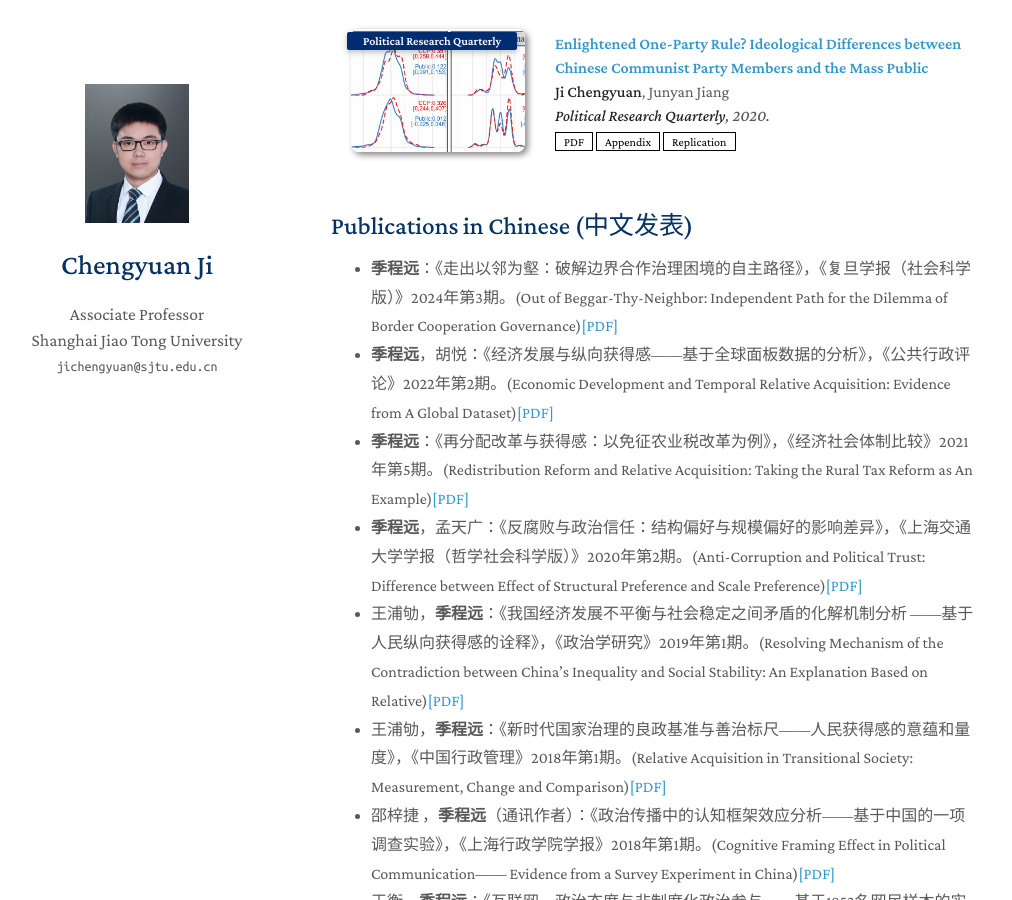
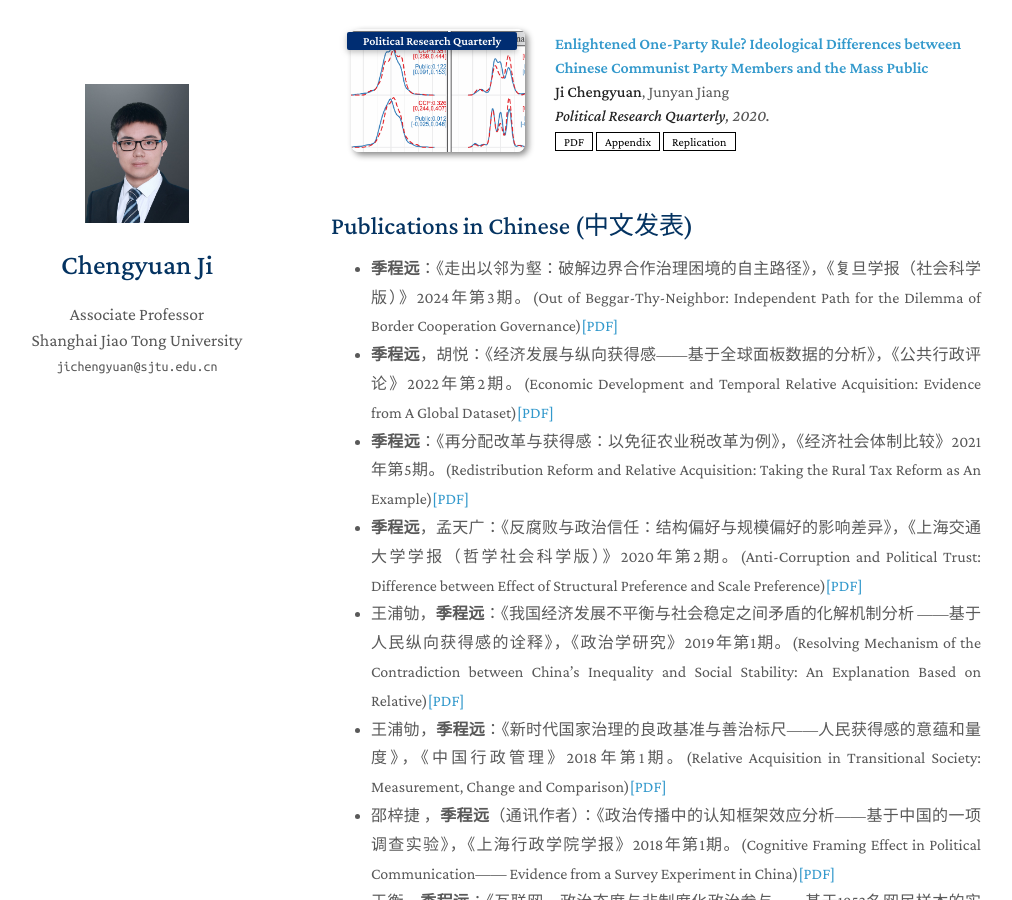
Before and after one commit to chengyuanji/website, a Jekyll site: the page built from index.md, in a window 1280 px wide and 900 px high, scrolled down 977 px. Shown: the whole window, without its empty margins (139-1151 px from the left). Built offline with Jekyll 4.4.1, drawn with Linux system fonts in a browser that asks for light colours; a style sheet for code colours, icons or effects is not loaded; our own code applies the rules of GitHub Pages for plain Markdown files.

Commit message:
Update publications_cn.md

```diff
--- a/_includes/publications_cn.md
+++ b/_includes/publications_cn.md
@@ -1,6 +1,6 @@
 ## Publications in Chinese (中文发表)
 
-<ul style="line-height: 1.8">
+<ul style="line-height: 1.8; text-align:justify">
   <li><autocolor><b>季程远</b>：《走出以邻为壑：破解边界合作治理困境的自主路径》，《复旦学报（社会科学版）》2024年第3期。(Out of Beggar-Thy-Neighbor: Independent Path for the Dilemma of Border Cooperation Governance)</autocolor><a href="https://chengyuanji.wordpress.com/wp-content/uploads/2024/05/e8b5b0e587bae4bba5e982bbe4b8bae5a391efbc9ae7a0b4e8a7a3e8beb9e7958ce59088e4bd9ce6b2bbe79086e59bb0e5a283e79a84e887aae4b8bbe8b7afe5be84_e5ada3e7a88be8bf9c.pdf">[PDF]</a></li>
   <li><autocolor><b>季程远</b>，胡悦：《经济发展与纵向获得感——基于全球面板数据的分析》，《公共行政评论》2022年第2期。(Economic Development and Temporal Relative Acquisition: Evidence from A Global Dataset)</autocolor><a href="https://chengyuanji.wordpress.com/wp-content/uploads/2024/05/e8b5b0e587bae4bba5e982bbe4b8bae5a391efbc9ae7a0b4e8a7a3e8beb9e7958ce59088e4bd9ce6b2bbe79086e59bb0e5a283e79a84e887aae4b8bbe8b7afe5be84_e5ada3e7a88be8bf9c.pdf">[PDF]</a></li>
   <li><autocolor><b>季程远</b>：《再分配改革与获得感：以免征农业税改革为例》，《经济社会体制比较》2021年第5期。(Redistribution Reform and Relative Acquisition: Taking the Rural Tax Reform as An Example)</autocolor><a href="https://chengyuanji.wordpress.com/wp-content/uploads/2024/05/e8b5b0e587bae4bba5e982bbe4b8bae5a391efbc9ae7a0b4e8a7a3e8beb9e7958ce59088e4bd9ce6b2bbe79086e59bb0e5a283e79a84e887aae4b8bbe8b7afe5be84_e5ada3e7a88be8bf9c.pdf">[PDF]</a></li>
```
